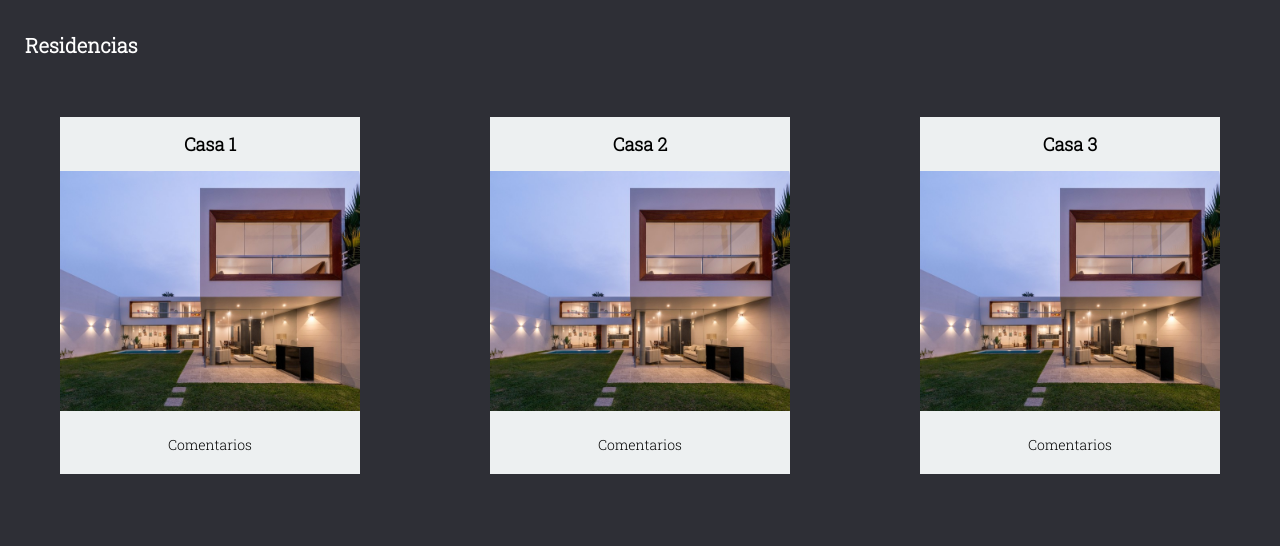
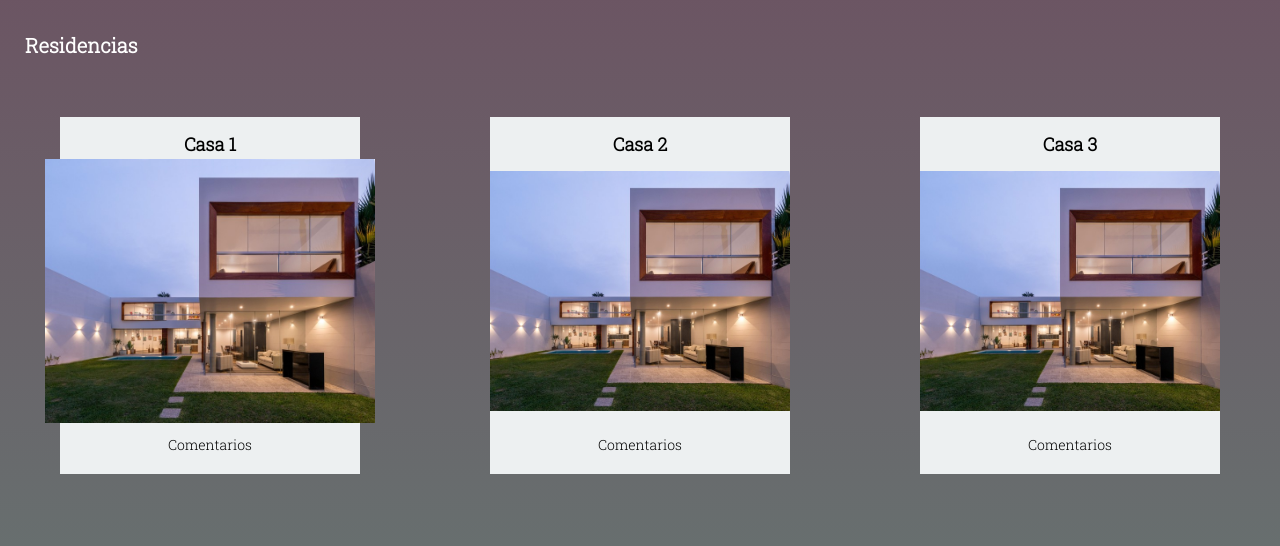
Before and after one commit to mariana-mma/Idea-Mostarda, a plain HTML site: page pages/proyectos.html in a window 1280 px wide. In both pictures the pointer is over the picture 210 px from the left and 518 px from the top of the page. Shown: the part 227-773 px from the top of the page. Drawn offline with nearby package versions, Linux system fonts and the light colour scheme.

Commit message:
se actualizaron los estilos

```diff
--- a/css/style.css
+++ b/css/style.css
@@ -11,7 +11,8 @@
 
 body {
     font-family: 'RobotoSlab';
-    background-color: #2E2F36;
+    background: rgb(99,140,124);
+    background: linear-gradient(0deg, rgba(99,140,124,1) 0%, rgba(85,45,68,0.8576564414828431) 100%);
 }
 
 
@@ -72,6 +73,7 @@ p {
     font-weight: 300;
     margin: 20px 20px;
 }
+
 
 .footer {
     display: flex;
@@ -174,6 +176,10 @@ p {
     text-align: left;
 }
 
+.container3 img:hover {
+    transform: scale(1.1);
+}
+
 .card__Casa1 {
     grid-column: 1;
     grid-row: 3;
@@ -251,6 +257,9 @@ p {
     color: black;
 }
 
+.container4 img:hover {
+    transform: scale(1.1);
+}
 
 /*Diseños particulares de Equipo*/
 .card2 {
```
